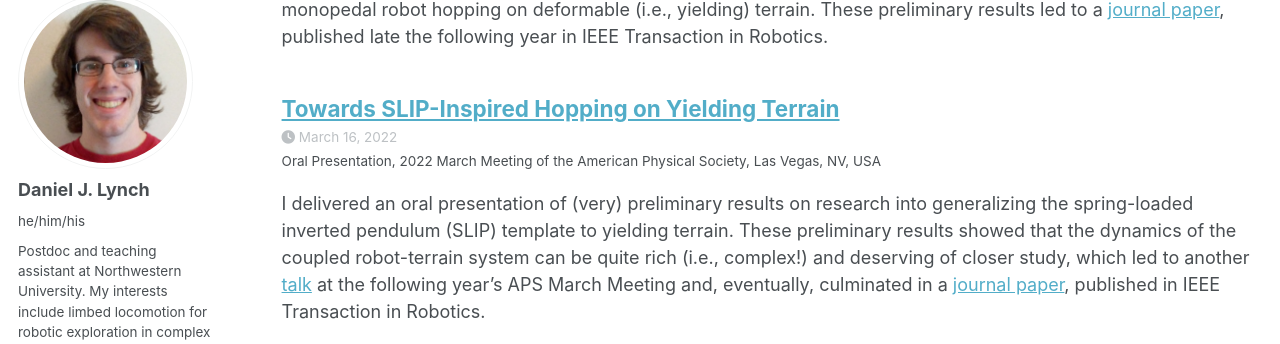
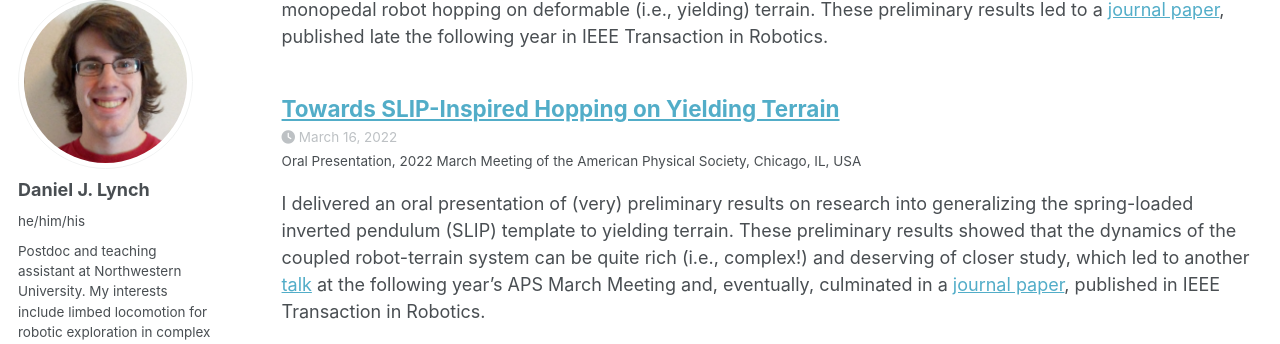
Before and after one commit to dlynch7/dlynch7.github.io, a Jekyll site: the page built from _pages/talks.html, in a window 1280 px wide and 900 px high, scrolled down 663 px. Shown: the part 107-451 px from the top of the window. Built offline with Jekyll 4.4.1, drawn with Linux system fonts in a browser that asks for light colours; a style sheet for code colours, icons or effects is not loaded.

Commit message:
fixed location

```diff
--- a/_talks/2022APSMM.md
+++ b/_talks/2022APSMM.md
@@ -5,7 +5,7 @@ type: "Oral Presentation"
 permalink: /talks/2022APSMM
 venue: "2022 March Meeting of the American Physical Society"
 date: 2022-03-16
-location: "Las Vegas, NV, USA"
+location: "Chicago, IL, USA"
 ---
 
 
```
